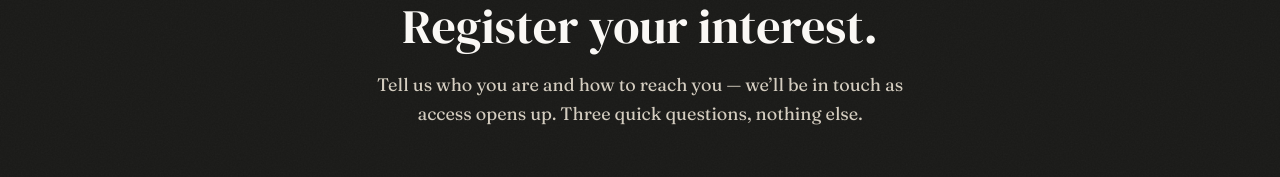
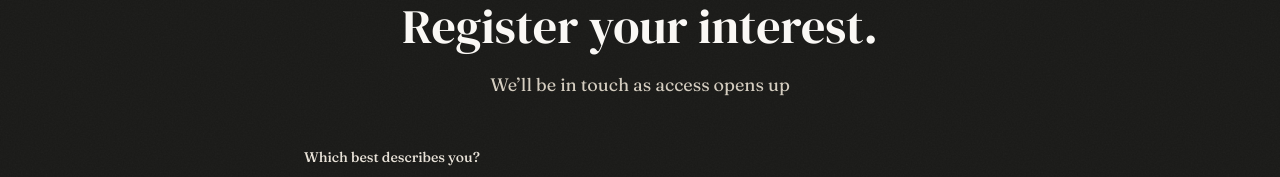
Before and after one commit to ChenhuiZhao820/basanite_hiring, a Next.js app in the folder web/: page /register-interest in a window 1280 px wide. Shown: the part 163-340 px from the top of the page. Built offline with nearby package versions, Linux system fonts and the light colour scheme; no server answers.

Commit message:
Simplify register-interest subtitle copy

```diff
--- a/web/app/register-interest/page.tsx
+++ b/web/app/register-interest/page.tsx
@@ -27,8 +27,7 @@ export default function RegisterInterestPage() {
               Register your interest.
             </h1>
             <p className="text-earth-300 text-lg leading-relaxed max-w-xl mx-auto">
-              Tell us who you are and how to reach you &mdash; we&rsquo;ll be in touch as access
-              opens up. Three quick questions, nothing else.
+              We&rsquo;ll be in touch as access opens up
             </p>
           </header>
 
```
